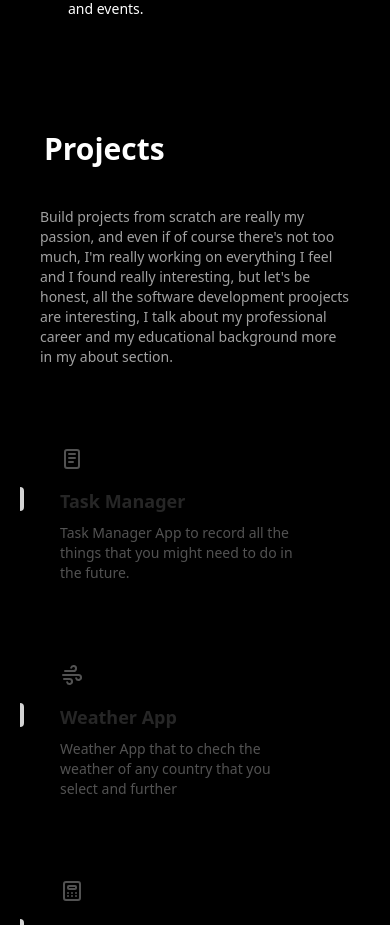
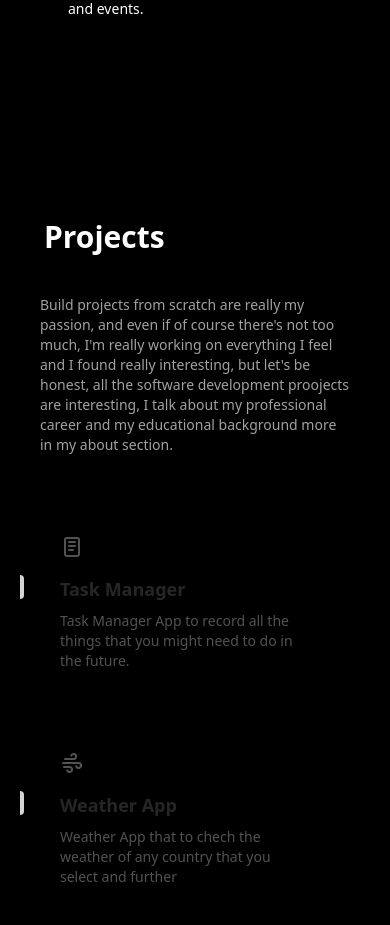
Before and after one commit to Gusttav28/gustavo-portfolio, a Next.js app: page / in a window 390 px wide. Shown: the part 2807-3732 px from the top of the page. Built offline with nearby package versions, Linux system fonts and the light colour scheme.

Commit message:
making some changes in the project responsive  section

```diff
--- a/src/app/NavbarDemo.jsx
+++ b/src/app/NavbarDemo.jsx
@@ -58,7 +58,7 @@ const DummyContent = () => {
         </section>
 
       </div>
-      <h1 className="-mt-72 ml-11 text-left text-3xl sm:text-4xl md:text-4xl md:-mt-50  lg:text-5xl font-bold lg:-mt-75 lg:ml-35 xl:-mt-95 xl:ml-35">Projects</h1>
+      <h1 className="-mt-30 ml-11 text-left text-3xl sm:text-4xl md:text-4xl md:-mt-50  lg:text-5xl font-bold lg:-mt-75 lg:ml-35 xl:-mt-95 xl:ml-35">Projects</h1>
       <div className="flex flex-wrap ml-6 pl-4 pr-10 mt-10 lg:pl-20 lg:pr-80 lg:mr-40 lg:ml-20 lg:mt-15">
         <label className="text-neutral-400 text-sm lg:text-left lg:text-base">Build projects from scratch are really my passion, and even if of course there's not too much, I'm really working on everything I feel and I found really interesting, but let's be honest, all the software development proojects are interesting, I talk about my professional career and my educational background more in my <a className="hover:text-blue-500" href="">about section.</a> </label>
       </div>
```
